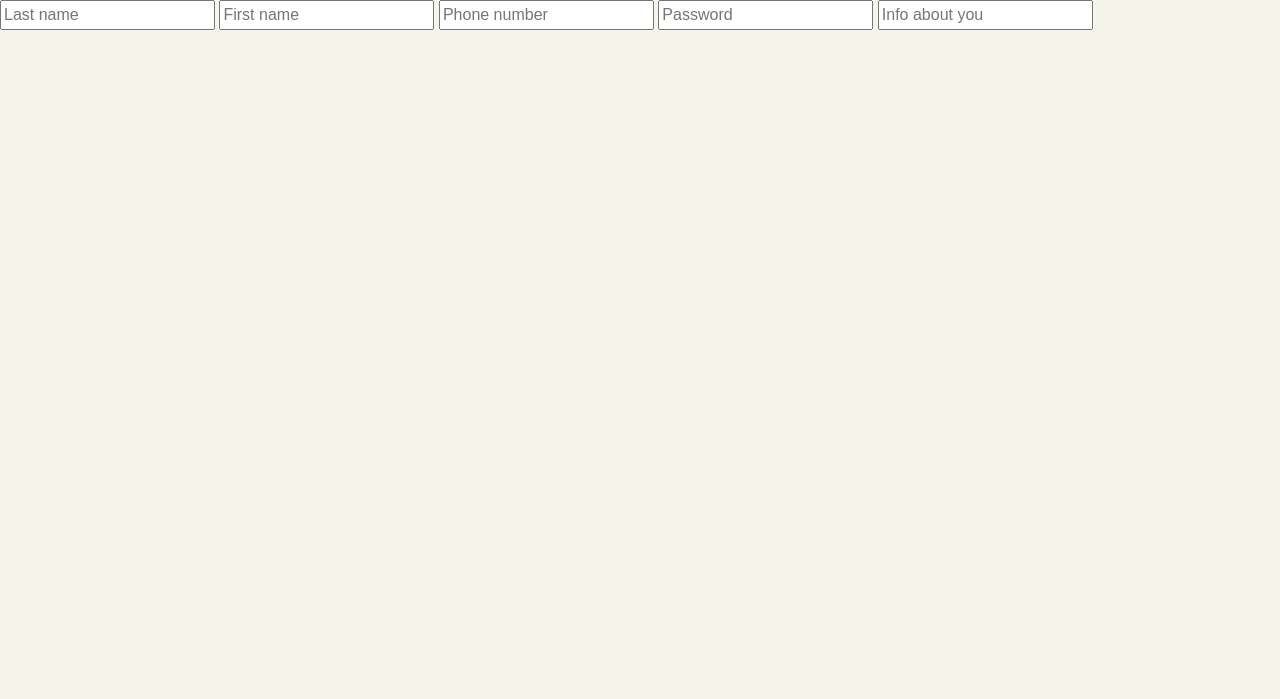
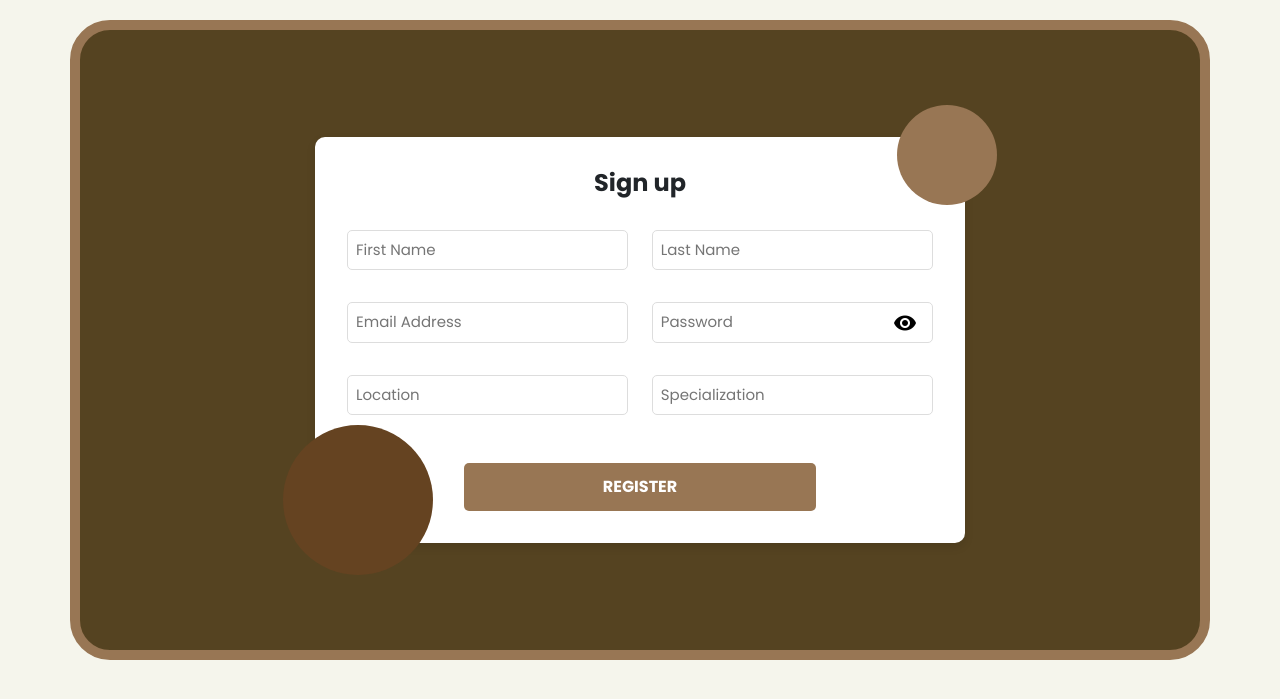
Before and after one commit to babenko-v/Web-project-EduConnect-, a Django app: page /user/registration/ in a window 1280 px wide. Shown: the part 72-771 px from the top of the page. Run offline with Django 4.2, Linux system fonts and the light colour scheme; some libraries are stand-ins or nearby versions.

Commit message:
preready registration page

```diff
--- a/users/static/css/registration.css
+++ b/users/static/css/registration.css
@@ -0,0 +1,118 @@
+
+.registration-container {
+    display: flex;
+    justify-content: center;
+    align-items: center;
+    font-family: 'Poppins', sans-serif;
+    height: 80vh;
+    background: #554321;
+    border-radius: 40px;
+    border: 10px solid #987654;
+    margin-top: 20px;
+}
+
+.form-container {
+    background: #fff;
+    padding: 2rem;
+    border-radius: 10px;
+    box-shadow: 0 4px 10px rgba(0, 0, 0, 0.1);
+    position: relative;
+    width: 650px;
+}
+
+h2 {
+    text-align: center;
+    margin-bottom: 2rem;
+    font-size: 1.5rem;
+    font-weight: 700;
+}
+
+.register-form {
+    display: flex;
+    flex-direction: column;
+    gap: 1rem;
+}
+
+.form-group {
+    display: flex;
+    justify-content: space-between;
+
+    .password_input {
+        padding-right: 50px;
+    }
+}
+
+.form-group input {
+    width: 48%;
+    padding: 0.5rem;
+    border: 1px solid #ddd;
+    border-radius: 5px;
+    font-size: 15px;
+}
+
+.password-container {
+    position: relative;
+    width: 48%;
+}
+
+.password-container input {
+    width: 100%;
+    padding-right: 30px;
+}
+
+.toggle-password {
+    position: absolute;
+    top: 50%;
+    right: 10px;
+    transform: translateY(-50%);
+    background: none;
+    border: none;
+    cursor: pointer;
+    font-size: 1rem;
+    outline: none;
+}
+
+.toggle-password:focus {
+    outline: none;
+}
+
+.register-button {
+    background-color: #987654;
+    color: white;
+    padding: 0.75rem;
+    font-size: 1rem;
+    border: none;
+    border-radius: 5px;
+    cursor: pointer;
+    margin-top: 1rem;
+    width: 60%;
+    text-transform: uppercase;
+    font-weight: bold;
+    align-self: center;
+}
+
+.register-button:hover {
+    background-color: #654321;
+}
+
+.form-container::before {
+    content: '';
+    position: absolute;
+    top: -2rem;
+    right: -2rem;
+    width: 100px;
+    height: 100px;
+    background: #987654;
+    border-radius: 50%;
+}
+
+.form-container::after {
+    content: '';
+    position: absolute;
+    bottom: -2rem;
+    left: -2rem;
+    width: 150px;
+    height: 150px;
+    background: #654321;
+    border-radius: 50%;
+}
--- /dev/null
+++ b/users/static/js/registration.js
@@ -0,0 +1,9 @@
+document.getElementById('togglePassword').addEventListener('click', function (e) {
+    const passwordField = document.getElementById('password');
+    const type = passwordField.getAttribute('type') === 'password' ? 'text' : 'password';
+    passwordField.setAttribute('type', type);
+
+    // Переключаем иконку
+    const icon = this.querySelector('.material-icons');
+    icon.textContent = type === 'password' ? 'visibility' : 'visibility_off';
+});
--- a/users/templates/users/registration.html
+++ b/users/templates/users/registration.html
@@ -2,14 +2,37 @@
 {% load static %}
 
 {% block content %}
-    <head>
-        <link rel="stylesheet" href="{% static "css/registration.css" %}">
-    </head>
-    <body>
-        <input type="text" placeholder="Last name">
-        <input type="text" placeholder="First name">
-        <input type="text" placeholder="Phone number">
-        <input type="password" placeholder="Password">
-        <input type="text" placeholder="Info about you">
-    </body>
+<head>
+    <link rel="stylesheet" href="{% static "css/registration.css" %}">
+    <link href="https://fonts.googleapis.com/icon?family=Material+Icons" rel="stylesheet">
+    <link href="https://fonts.googleapis.com/css2?family=Poppins:wght@400;700&display=swap" rel="stylesheet">
+</head>
+<body>
+    <div class="container registration-container">
+        <div class="form-container">
+            <h2>Sign up</h2>
+            <form action="/register" method="POST" class="register-form">
+                <div class="form-group">
+                    <input type="text" id="first-name" name="first_name" placeholder="First Name" required>
+                    <input type="text" id="last-name" name="last_name" placeholder="Last Name" required>
+                </div>
+                <div class="form-group">
+                    <input type="email" id="email" name="email" placeholder="Email Address" required>
+                    <div class="password-container">
+                        <input class="password_input" type="password" id="password" name="password" placeholder="Password" required>
+                        <button type="button" id="togglePassword" class="toggle-password mt-1" tabindex="-1">
+                            <span class="material-icons">visibility</span>
+                        </button>
+                    </div>
+                </div>
+                <div class="form-group">
+                    <input type="text" id="location" name="location" placeholder="Location" required>
+                    <input type="text" id="specialization" name="specialization" placeholder="Specialization" required>
+                </div>
+                <button type="submit" class="register-button">Register</button>
+            </form>
+        </div>
+    </div>
+    <script src="{% static 'js/registration.js' %}"></script>
+</body>
 {% endblock %}
```
